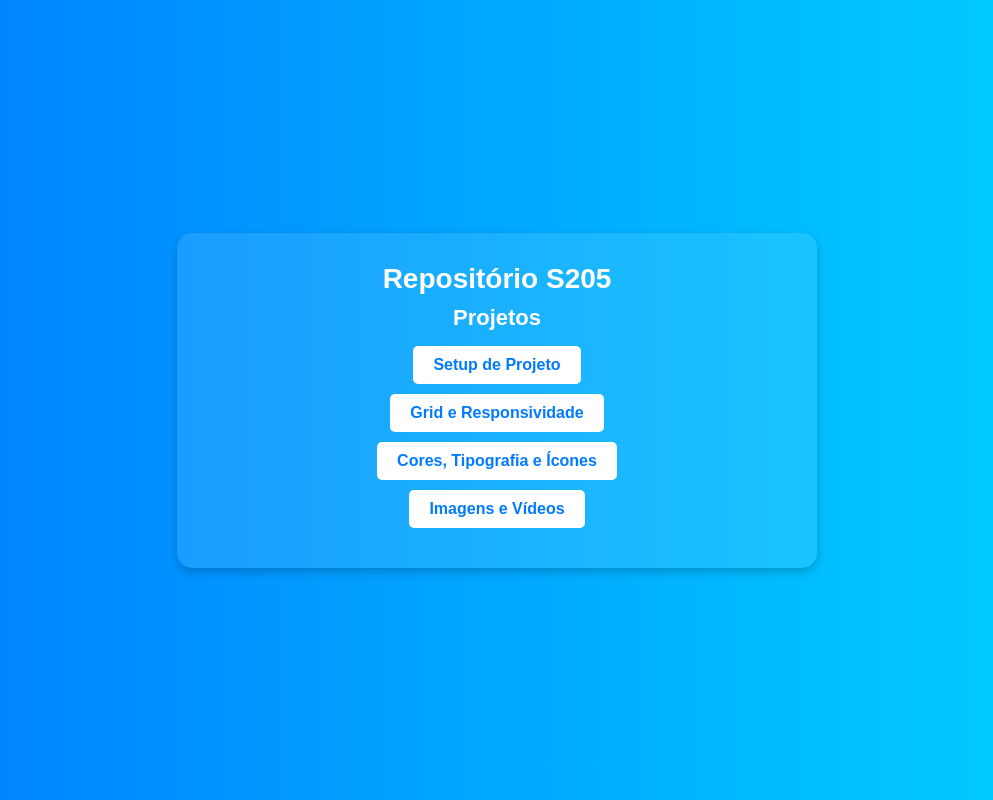
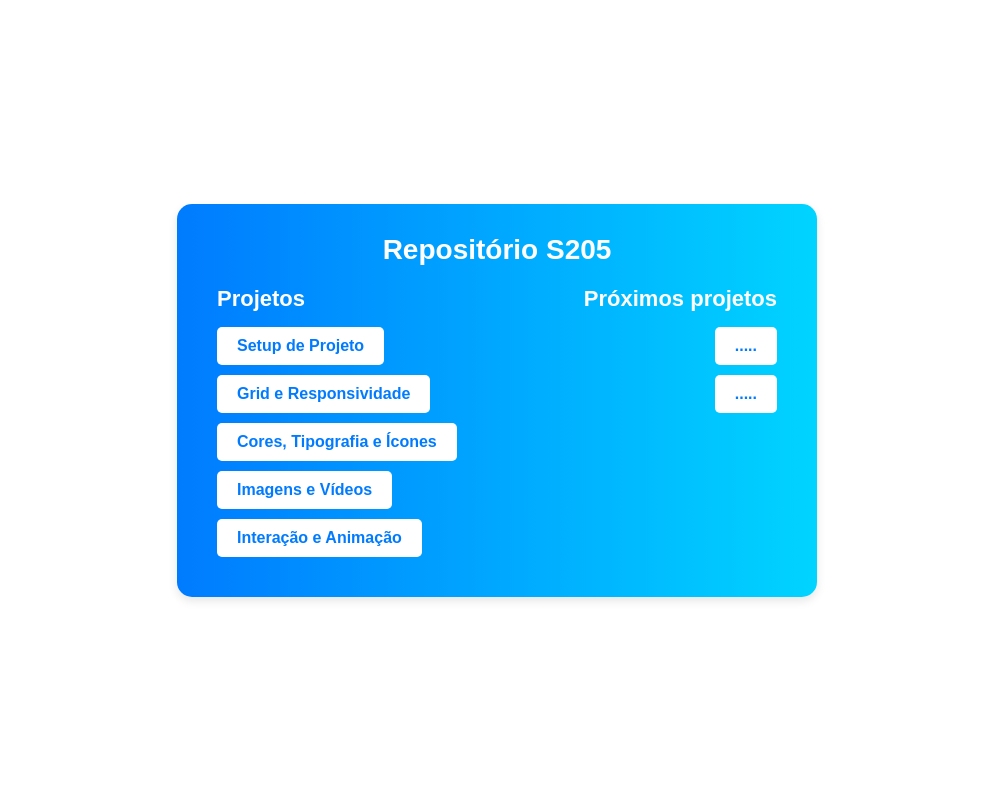
Before and after one commit to BrunaDev/S205-IHM, a plain HTML site: page index.html in a window 1280 px wide. Shown: the whole page, without its empty margins (143-1136 px from the left). Drawn offline with Linux system fonts and the light colour scheme.

Commit message:
:lipstick: Changing the repository styling

```diff
--- a/index.html
+++ b/index.html
@@ -11,14 +11,26 @@
         <div class="particles-container"></div>
 
         <div class="container">
-        <h2>Repositório S205</h2>
+            <div class="title"><h2>Repositório S205</h2></div>
+            <div class="content">
+                <div class="left-section">
                     <h3>Projetos</h3>
                     <ul>
                         <li><a href="Projetos/SetupProjeto/index.html">Setup de Projeto</a></li>
                         <li><a href="Projetos/GridResponsividade/index.html">Grid e Responsividade</a></li>
                         <li><a href="Projetos/CoresTipografiaIcones/index.html">Cores, Tipografia e Ícones</a></li>
                         <li><a href="Projetos/ImagensVideos/index.html">Imagens e Vídeos</a></li>
+                        <li><a href="Projetos/InteracaoAnimacao/index.html">Interação e Animação</a></li>
                     </ul>
+                </div>
+                <div class="right-section">
+                    <h3>Próximos projetos</h3>
+                    <ul>
+                        <li><a href="#">.....</a></li>
+                        <li><a href="#">.....</a></li>
+                    </ul>
+                </div>
+            </div>
         </div>
     </body>
 </html>
--- a/styles.css
+++ b/styles.css
@@ -6,7 +6,7 @@
 }
 
 body {
-    background: linear-gradient(to right, #007bff, #00d4ff);
+    background: white;
     color: white;
     display: flex;
     justify-content: center;
@@ -17,14 +17,36 @@ body {
 }
 
 .container {
-    background: rgba(255, 255, 255, 0.1);
+    background: linear-gradient(to right, #007bff, #00d4ff);
     padding: 30px;
     border-radius: 15px;
-    box-shadow: 0px 4px 10px rgba(0, 0, 0, 0.2);
-    text-align: center;
+    box-shadow: 0px 4px 10px rgba(0, 0, 0, 0.1);
     width: 50%;
     position: relative;
     z-index: 2;
+}
+
+.title {
+    text-align: center;
+    margin-bottom: 20px;
+}
+
+.content {
+    display: flex;
+    justify-content: space-between;
+}
+
+.left-section, .right-section {
+    flex: 1;
+    padding: 0 10px;
+}
+
+.left-section {
+    text-align: left;
+}
+
+.right-section {
+    text-align: right;
 }
 
 .particles-container {
@@ -41,10 +63,10 @@ body {
     position: absolute;
     width: 10px;
     height: 10px;
-    background-color: rgba(255, 255, 255, 0.7);
+    background-color: #007bff;
     border-radius: 50%;
     pointer-events: none;
-    opacity: 1;
+    opacity: 0.5;
     animation: fadeOut 1s linear forwards;
 }
 
```
Lines whose indentation alone changed are shown as unchanged.
